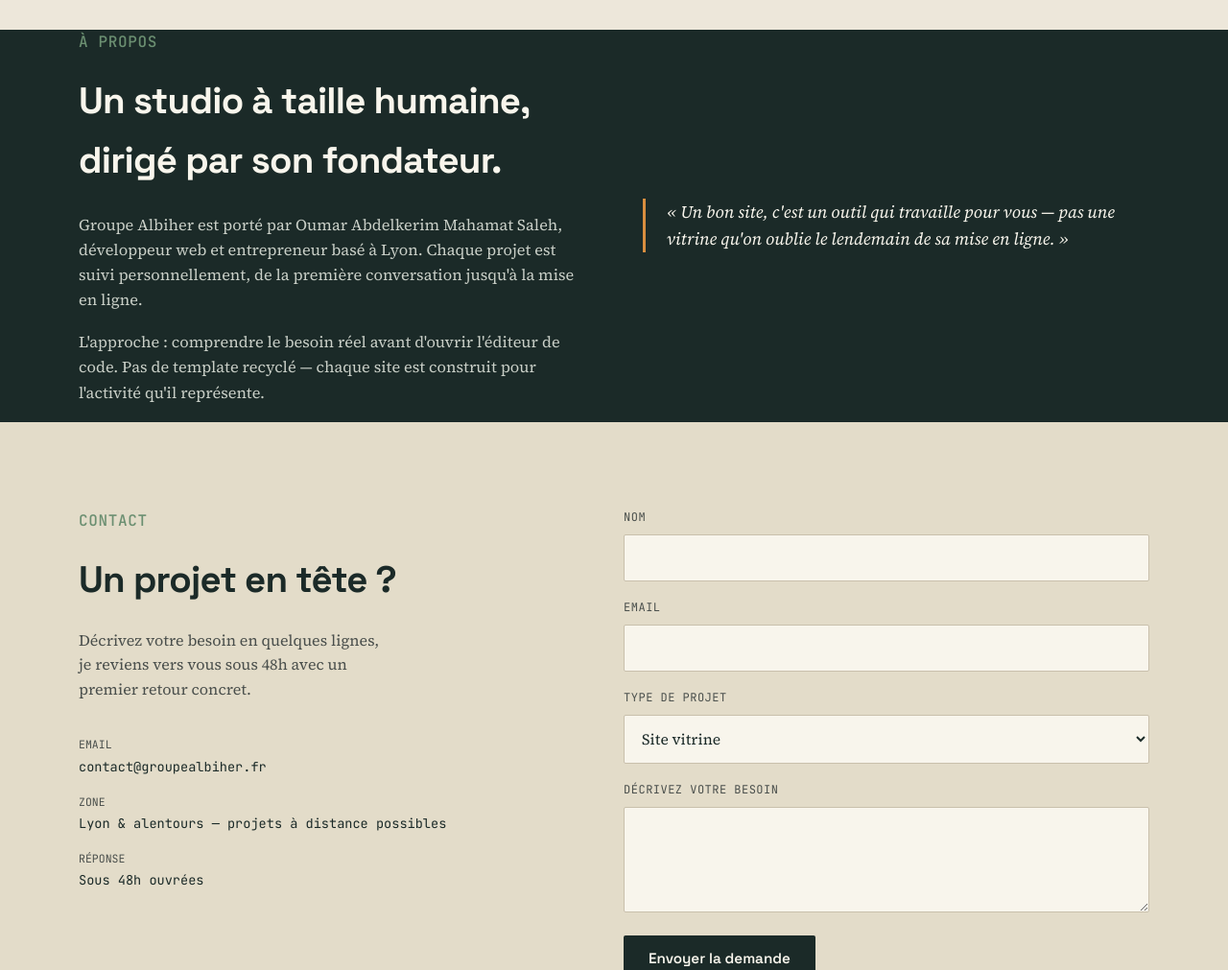
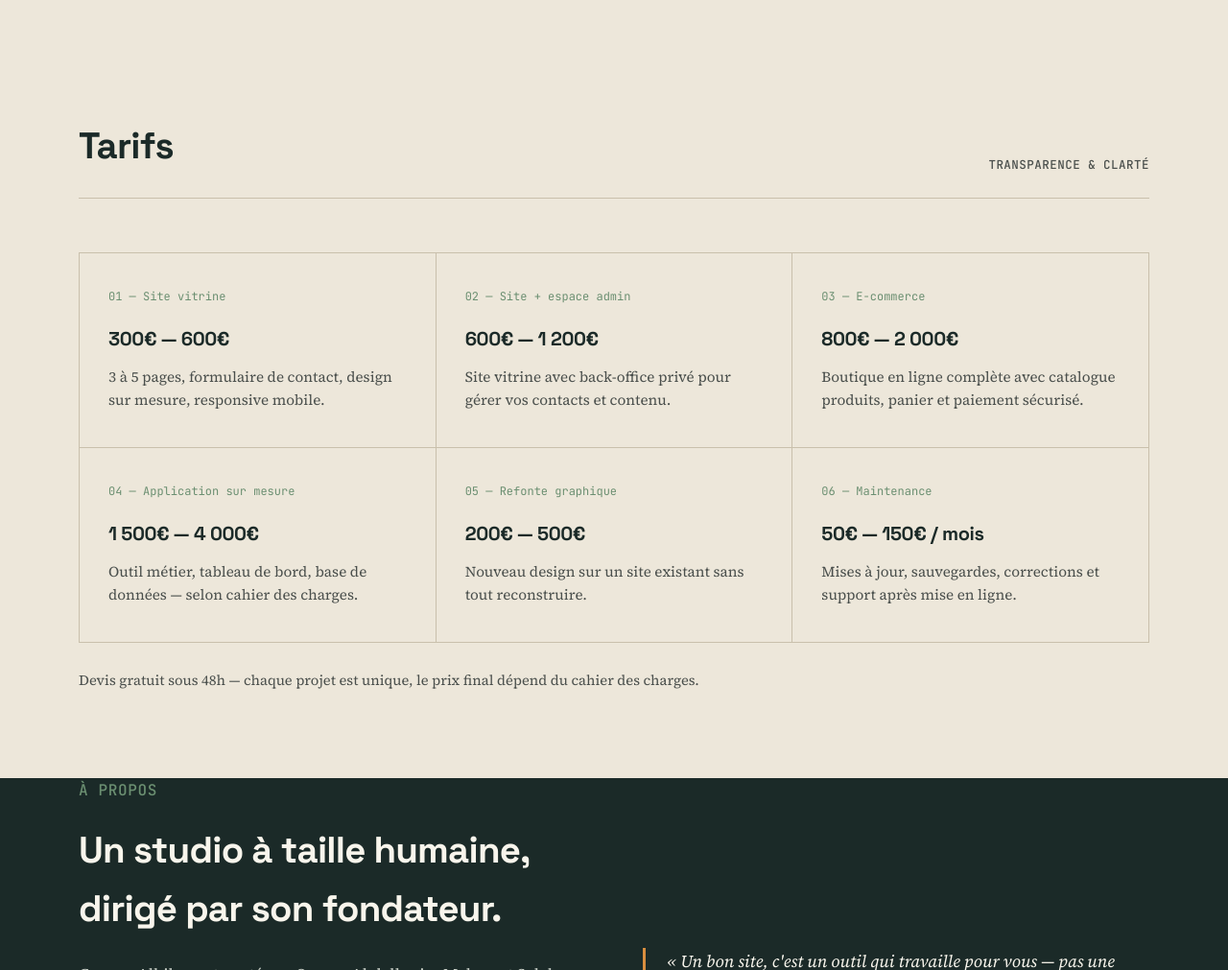
Before and after one commit to msofficiel/mso, a website: page frontend/index.html in a window 1280 px wide. Shown: the part 2080-3091 px from the top of the page at 96% size. Drawn offline with Linux system fonts and the light colour scheme.

Commit message:
Ajout section tarifs

```diff
--- a/frontend/index.html
+++ b/frontend/index.html
@@ -106,6 +106,51 @@
   </div>
 </section>
 
+
+<section class="section" id="tarifs">
+  <div class="wrap">
+    <div class="section-head">
+      <h2>Tarifs</h2>
+      <span class="mono">Transparence & clarté</span>
+    </div>
+    <div class="services">
+      <div class="service">
+        <span class="si">01 — Site vitrine</span>
+        <h3>300€ — 600€</h3>
+        <p>3 à 5 pages, formulaire de contact, design sur mesure, responsive mobile.</p>
+      </div>
+      <div class="service">
+        <span class="si">02 — Site + espace admin</span>
+        <h3>600€ — 1 200€</h3>
+        <p>Site vitrine avec back-office privé pour gérer vos contacts et contenu.</p>
+      </div>
+      <div class="service">
+        <span class="si">03 — E-commerce</span>
+        <h3>800€ — 2 000€</h3>
+        <p>Boutique en ligne complète avec catalogue produits, panier et paiement sécurisé.</p>
+      </div>
+      <div class="service">
+        <span class="si">04 — Application sur mesure</span>
+        <h3>1 500€ — 4 000€</h3>
+        <p>Outil métier, tableau de bord, base de données — selon cahier des charges.</p>
+      </div>
+      <div class="service">
+        <span class="si">05 — Refonte graphique</span>
+        <h3>200€ — 500€</h3>
+        <p>Nouveau design sur un site existant sans tout reconstruire.</p>
+      </div>
+      <div class="service">
+        <span class="si">06 — Maintenance</span>
+        <h3>50€ — 150€ / mois</h3>
+        <p>Mises à jour, sauvegardes, corrections et support après mise en ligne.</p>
+      </div>
+    </div>
+    <p style="margin-top:28px;color:var(--ink-soft);font-size:0.92rem;">Devis gratuit sous 48h — chaque projet est unique, le prix final dépend du cahier des charges.</p>
+  </div>
+</section>
+
+
+
 <section class="about" id="apropos">
   <div class="wrap">
     <div>
```
